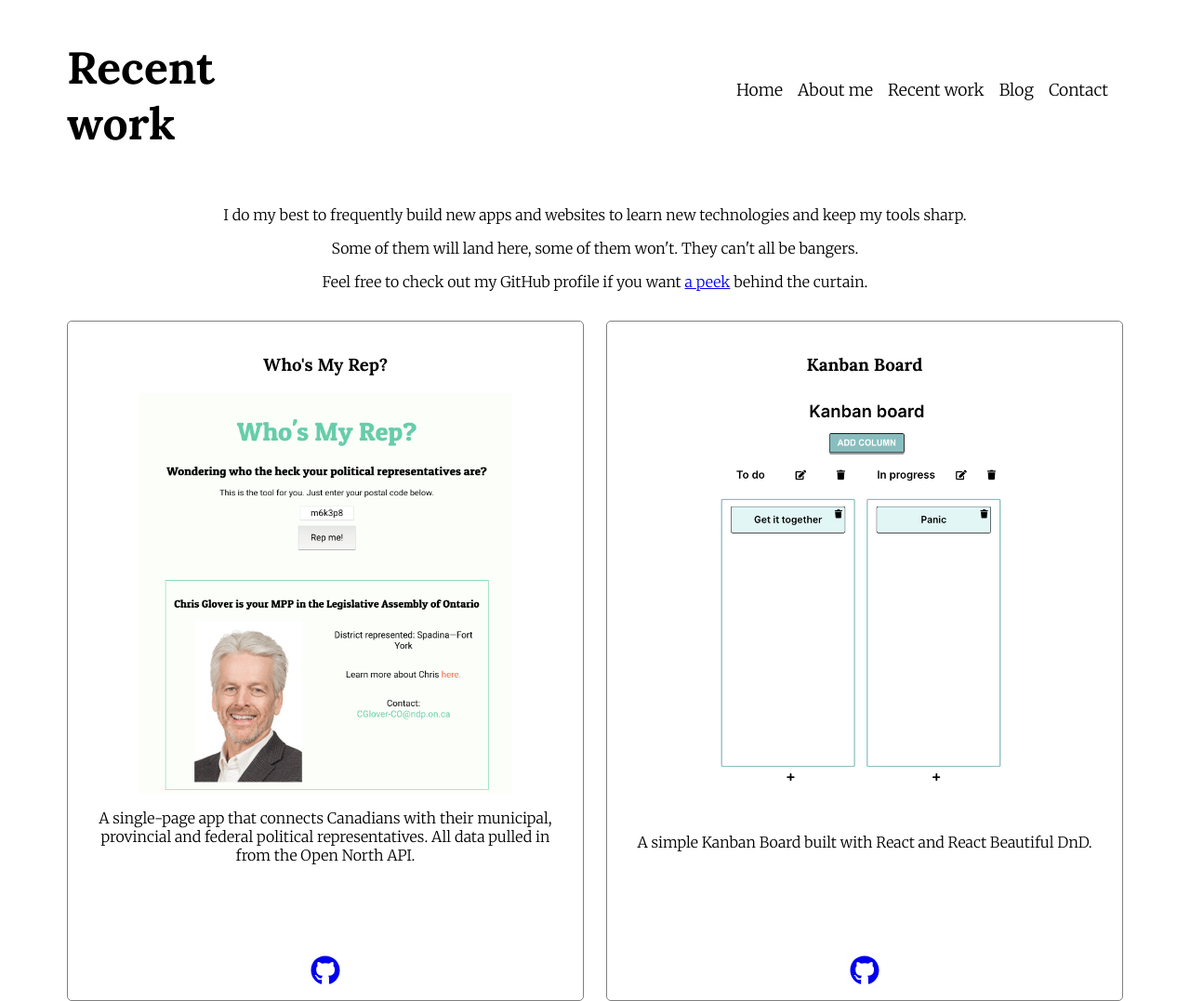
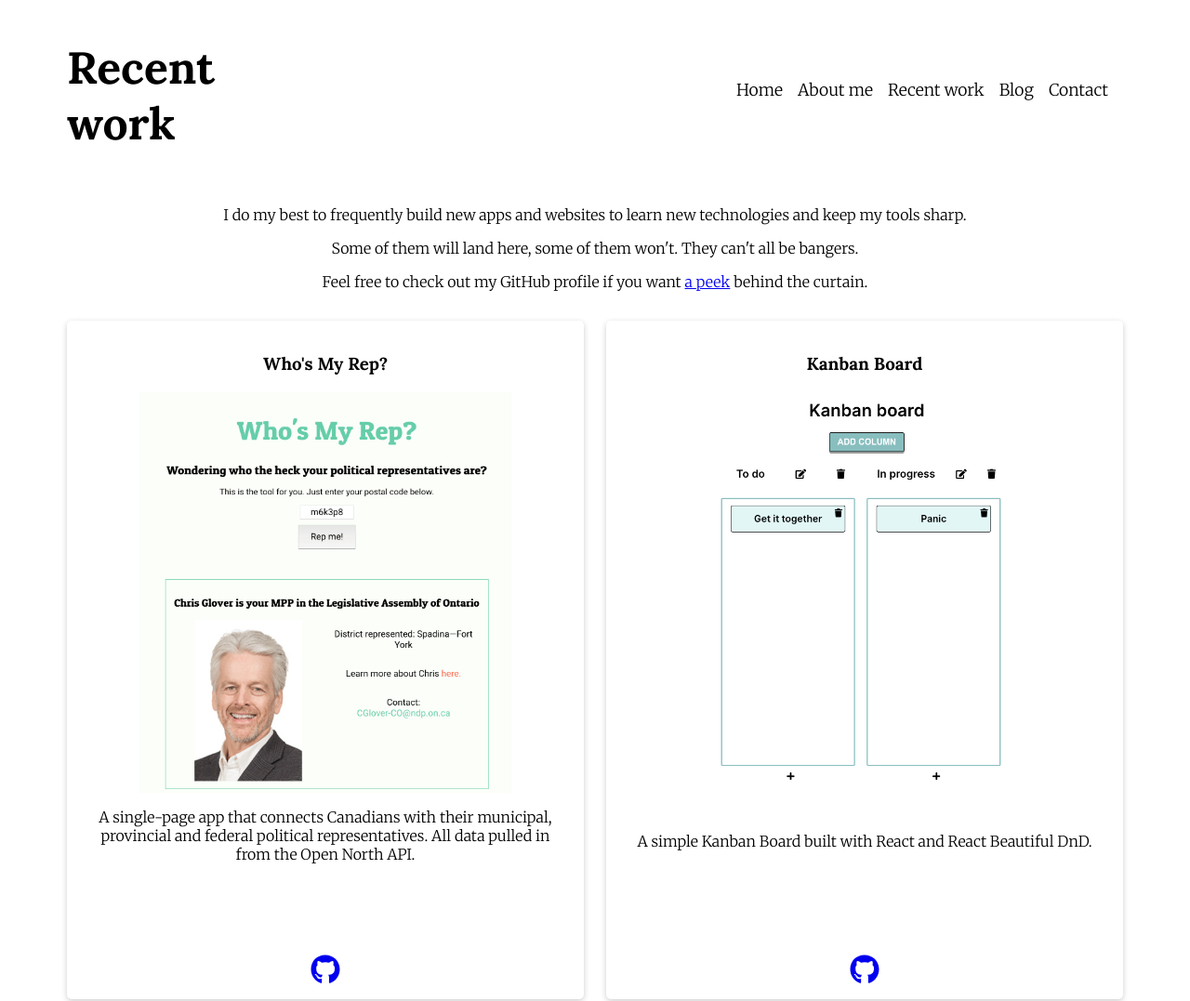
Before and after one commit to mo-mar/website-refresh-2020, a Gatsby site: page /portfolio in a window 1280 px wide. Shown: the top 1077 px of the page at 93% size. Built offline with nearby package versions, Linux system fonts and the light colour scheme; Gatsby itself is replaced by a stand-in of ours.

Commit message:
updated box shadow for portfolio pieces

```diff
--- a/src/components/PortfolioPiece/portfoliopiece.module.scss
+++ b/src/components/PortfolioPiece/portfoliopiece.module.scss
@@ -3,8 +3,8 @@
   flex-direction: column;
   align-items: center;
   text-align: center;
-  border: 1px solid grey;
   border-radius: 5px 5px;
+  box-shadow: 0 2px 6px 0 hsla(0, 0%, 0%, 0.2);
   padding: 1rem;
   transform: scale(1);
   transition: all 0.2s;
```
